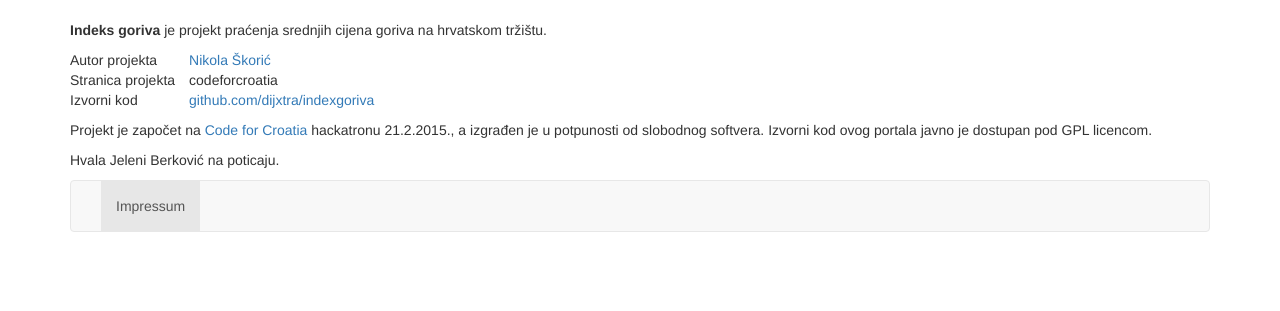
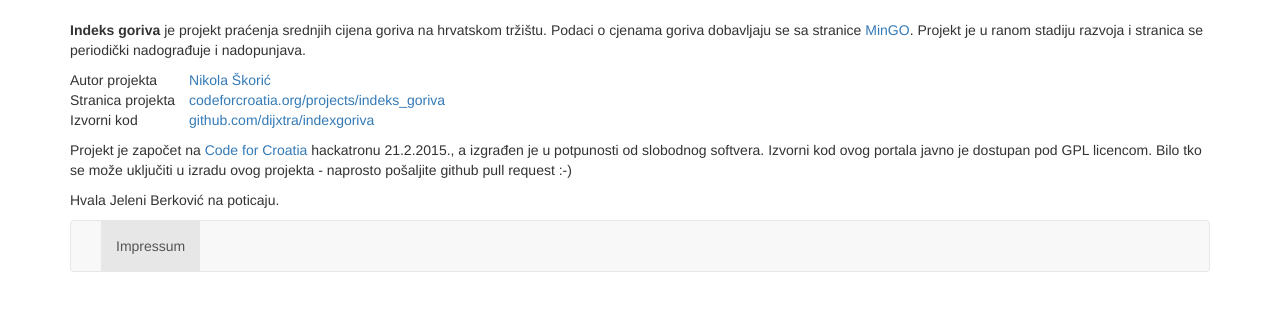
Before and after one commit to dijxtra/indexgoriva, a Django app: page /impressum/ in a window 1280 px wide. Shown: the part 62-373 px from the top of the page. Run offline with Django 3.2, Linux system fonts and the light colour scheme; some libraries are stand-ins or nearby versions.

Commit message:
Proširen impressum.

```diff
--- a/apps/pregledindexa/templates/impressum.html
+++ b/apps/pregledindexa/templates/impressum.html
@@ -4,15 +4,15 @@
 {% block filter %}
 {% endblock %}
 {% block gorivo %}
-<p><strong>Indeks goriva</strong> je projekt praćenja srednjih cijena goriva na hrvatskom tržištu.</p>
+<p><strong>Indeks goriva</strong> je projekt praćenja srednjih cijena goriva na hrvatskom tržištu. Podaci o cjenama goriva dobavljaju se sa stranice <a href="http://min-go.hr">MinGO</a>. Projekt je u ranom stadiju razvoja i stranica se periodički nadograđuje i nadopunjava.</p>
 
 <p><table>
 <tr><td style="padding-right: 1em">Autor projekta</td><td><a href="http://hr.linkedin.com/in/nskoric">Nikola Škorić</a></td></tr>
-<tr><td style="padding-right: 1em">Stranica projekta</td><td>codeforcroatia</td></tr>
+<tr><td style="padding-right: 1em">Stranica projekta</td><td><a href="http://codeforcroatia.org/projects/indeks_goriva">codeforcroatia.org/projects/indeks_goriva</a></td></tr>
 <tr><td style="padding-right: 1em">Izvorni kod</td><td><a href="http://github.com/dijxtra/indexgoriva/">github.com/dijxtra/indexgoriva</a></td></tr>
 </table></p>
 
-<p>Projekt je započet na <a href="http://codeforcroatia.org/">Code for Croatia</a> hackatronu 21.2.2015., a izgrađen je u potpunosti od slobodnog softvera. Izvorni kod ovog portala javno je dostupan pod GPL licencom.</p>
+<p>Projekt je započet na <a href="http://codeforcroatia.org/">Code for Croatia</a> hackatronu 21.2.2015., a izgrađen je u potpunosti od slobodnog softvera. Izvorni kod ovog portala javno je dostupan pod GPL licencom. Bilo tko se može uključiti u izradu ovog projekta - naprosto pošaljite github pull request :-)</p>
 
 <p>Hvala Jeleni Berković na poticaju.</p>
 {% endblock %}
```
